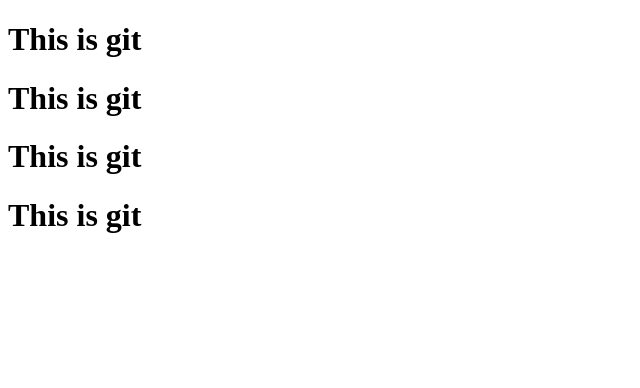
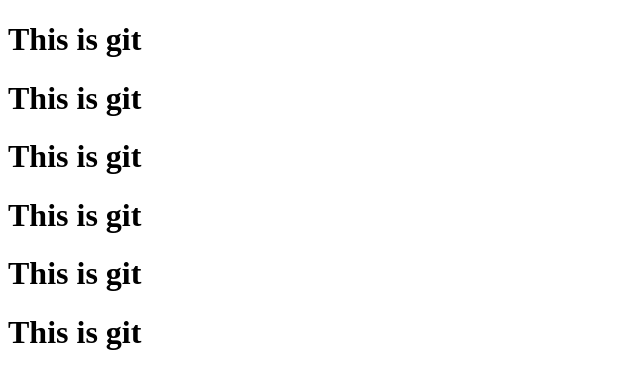
Before and after one commit to AmirM92/fullstack-103, a plain HTML site: page index.html in a window 1280 px wide. Shown: the whole page, without its empty margins (0-640 px from the left). Drawn offline with Linux system fonts and the light colour scheme.

Commit message:
this is git

```diff
--- a/index.html
+++ b/index.html
@@ -10,5 +10,7 @@
     <h1>This is git</h1>
     <h1>This is git</h1>
     <h1>This is git</h1>
+    <h1>This is git</h1>
+    <h1>This is git</h1>
 </body>
 </html>
```
